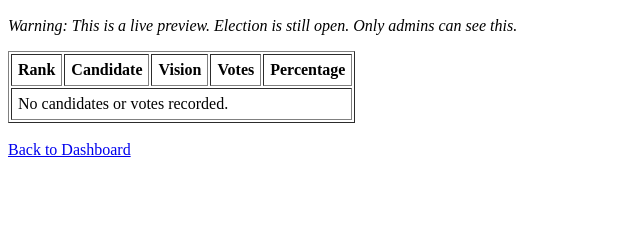
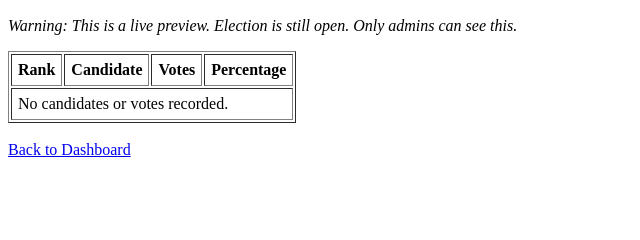
Before and after one commit to Benhanan14406/e-voting-system-web, a Django app: template templates/results/results.html in a window 1280 px wide. Shown: the part 154-394 px from the top of the page, without its empty margins (0-640 px from the left). Run offline with Django 5.2, Linux system fonts and the light colour scheme; the template is opened without the code that fills it, so the values that code supplies are empty.

Commit message:
Removes candidate's vision from the results page to reduce clutter

```diff
--- a/templates/results/results.html
+++ b/templates/results/results.html
@@ -16,7 +16,6 @@
     <tr>
       <th>Rank</th>
       <th>Candidate</th>
-      <th>Vision</th>
       <th>Votes</th>
       <th>Percentage</th>
     </tr>
@@ -26,7 +25,6 @@
     <tr>
       <td>{{ forloop.counter }}</td>
       <td><strong>{{ candidate.name }}</strong></td>
-      <td>{{ candidate.vision }}</td>
       <td>{{ candidate.vote_count }}</td>
       <td>
         {% if total_votes > 0 %}
--- a/voting/views.py
+++ b/voting/views.py
@@ -62,4 +62,7 @@ class CastVoteView(VoterRequiredMixin, View):
 class VoteConfirmationView(VoterRequiredMixin, View):
     def get(self, request, pk):
         election = get_object_or_404(Election, pk=pk)
+        if not Vote.objects.filter(election=election, voter=request.user).exists():
+            messages.warning(request, "You have not voted in this election.")
+            return redirect("dashboard")
         return render(request, "voting/confirmation.html", {"election": election})
```
